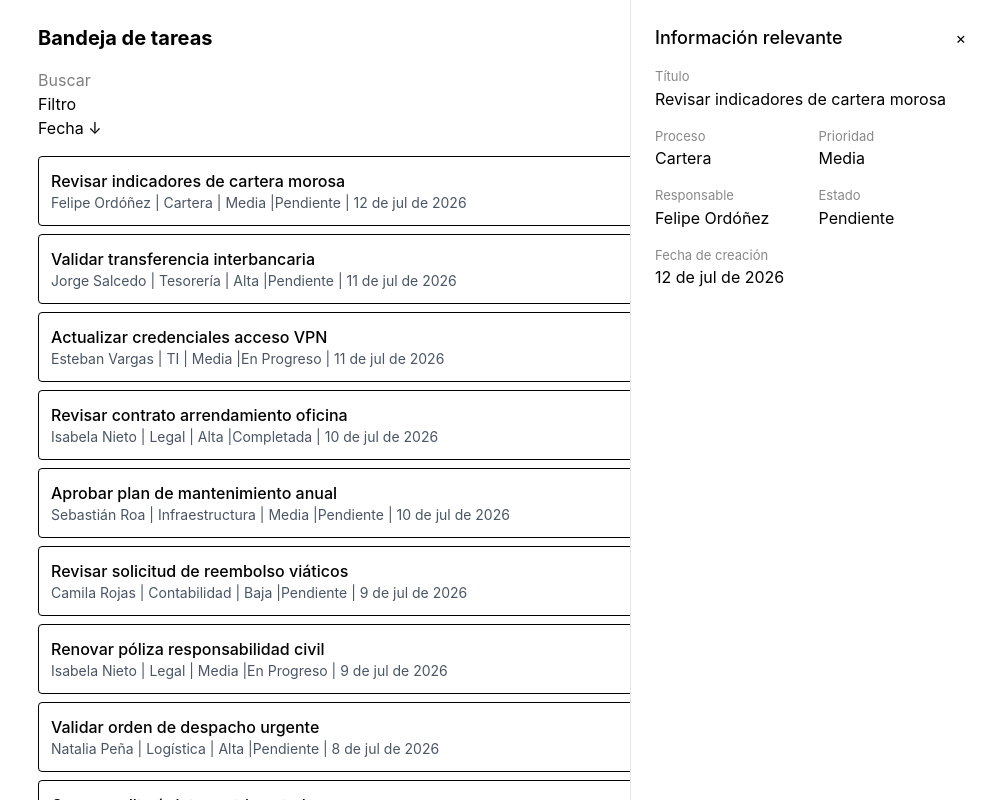
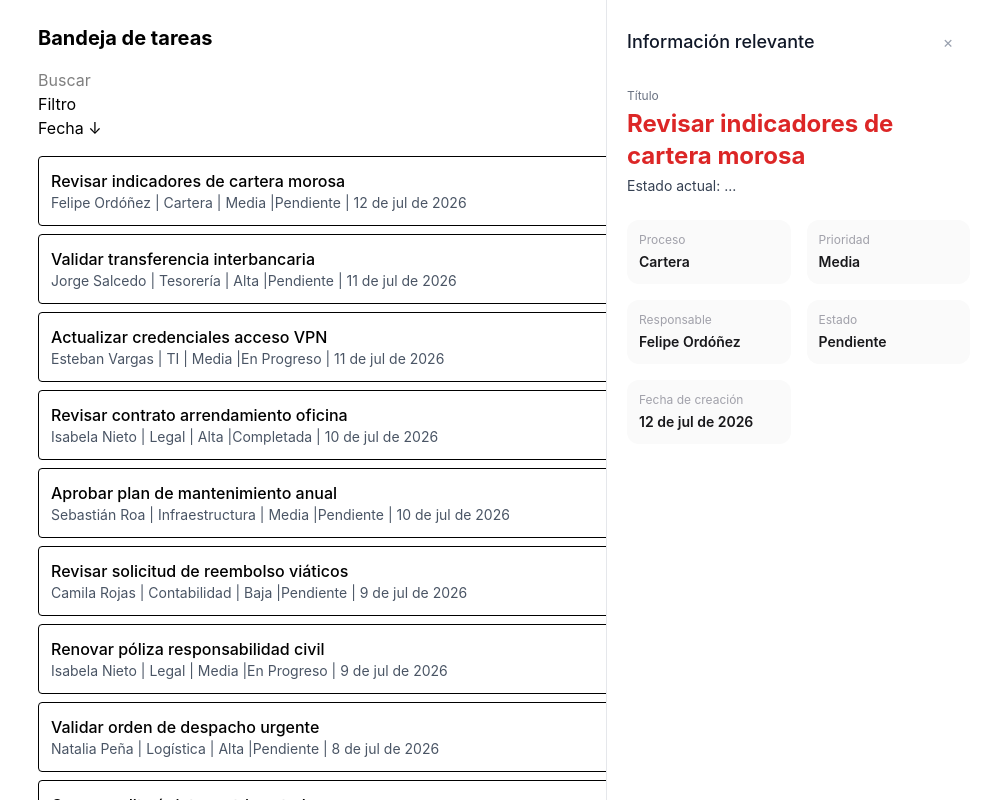
Before and after one commit to SrFlesky/bandeja-tareas, a React (Vite) app: page / in a window 1280 px wide. Both pictures are taken after a click on the item 640 px from the left and 191 px from the top of the page. Shown: the top 800 px of the page, without its empty margins (290-1280 px from the left). Built offline with nearby package versions, Linux system fonts and the light colour scheme.

Commit message:
styles(TaskDetail): first version of styles given to the drawer

```diff
--- a/src/features/tasks/components/TaskDetail/TaskDetail.jsx
+++ b/src/features/tasks/components/TaskDetail/TaskDetail.jsx
@@ -5,47 +5,55 @@ function TaskDetail({ task, onClose }) {
 
   return (
     <div
-      style={{
-        position: 'fixed',
-        top: 0,
-        right: 0,
-        height: '100vh',
-        width: '360px',
-        background: 'white',
-        borderLeft: '1px solid #e5e5e5',
-        padding: '1.5rem',
-        overflowY: 'auto',
-      }}
+      className="
+        fixed inset-0 z-20 bg-white overflow-y-auto p-5
+        md:inset-auto md:top-0 md:right-0 md:h-screen md:w-96
+        md:border-l md:border-gray-200
+      "
     >
-      <div style={{ display: 'flex', justifyContent: 'space-between', marginBottom: '1rem' }}>
-        <h2 style={{ fontSize: '18px', fontWeight: 500 }}>Información relevante</h2>
-        <button onClick={onClose}>×</button>
+      <div className="flex items-center justify-between mb-6">
+        <h2 className="text-lg font-medium text-gray-900">
+          Información relevante
+        </h2>
+        <button
+          onClick={onClose}
+          className="min-h-11 min-w-11 flex items-center justify-center text-gray-400 hover:text-gray-600"
+        >
+          ×
+        </button>
       </div>
 
-      <p style={{ fontSize: '13px', color: '#888' }}>Título</p>
-      <p style={{ marginBottom: '1rem' }}>{task.title}</p>
-
-      <div style={{ display: 'grid', gridTemplateColumns: '1fr 1fr', gap: '1rem' }}>
-        <div>
-          <p style={{ fontSize: '13px', color: '#888' }}>Proceso</p>
-          <p>{task.process}</p>
+      <div className="mb-6">
+        <p className="text-xs text-gray-500 mb-1">Título</p>
+        <p className="text-2xl font-bold text-brand mb-1">{task.title}</p>
+        <p className="text-sm text-gray-700">Estado actual: ...</p>
+      </div>
+      <div className="grid grid-cols-2 gap-4 mb-6">
+        <div className="bg-page-bg rounded-card p-3">
+          <p className="text-xs text-ink-muted mb-1">Proceso</p>
+          <p className="text-sm font-semibold text-ink-primary">{task.process}</p>
         </div>
-        <div>
-          <p style={{ fontSize: '13px', color: '#888' }}>Prioridad</p>
-          <p>{task.priority}</p>
+        <div className="bg-page-bg rounded-card p-3">
+          <p className="text-xs text-ink-muted mb-1">Prioridad</p>
+          <p className="text-sm font-semibold text-ink-primary">{task.priority}</p>
         </div>
-        <div>
-          <p style={{ fontSize: '13px', color: '#888' }}>Responsable</p>
-          <p>{task.assignedTo}</p>
+        <div className="bg-page-bg rounded-card p-3">
+          <p className="text-xs text-ink-muted mb-1">Responsable</p>
+          <p className="text-sm font-semibold text-ink-primary">
+            {task.assignedTo}
+          </p>
         </div>
-        <div>
-          <p style={{ fontSize: '13px', color: '#888' }}>Estado</p>
-          <p>{task.status}</p>
+        <div className="bg-page-bg rounded-card p-3">
+          <p className="text-xs text-ink-muted mb-1">Estado</p>
+          <p className="text-sm font-semibold text-ink-primary">{task.status}</p>
+        </div>
+        <div className="bg-page-bg rounded-card p-3">
+          <p className="text-xs text-ink-muted mb-1">Fecha de creación</p>
+          <p className="text-sm font-semibold text-ink-primary">
+            {formatDate(task.createdAt)}
+          </p>
         </div>
       </div>
-
-      <p style={{ fontSize: '13px', color: '#888', marginTop: '1rem' }}>Fecha de creación</p>
-      <p>{formatDate(task.createdAt)}</p>
     </div>
   );
 }
```
